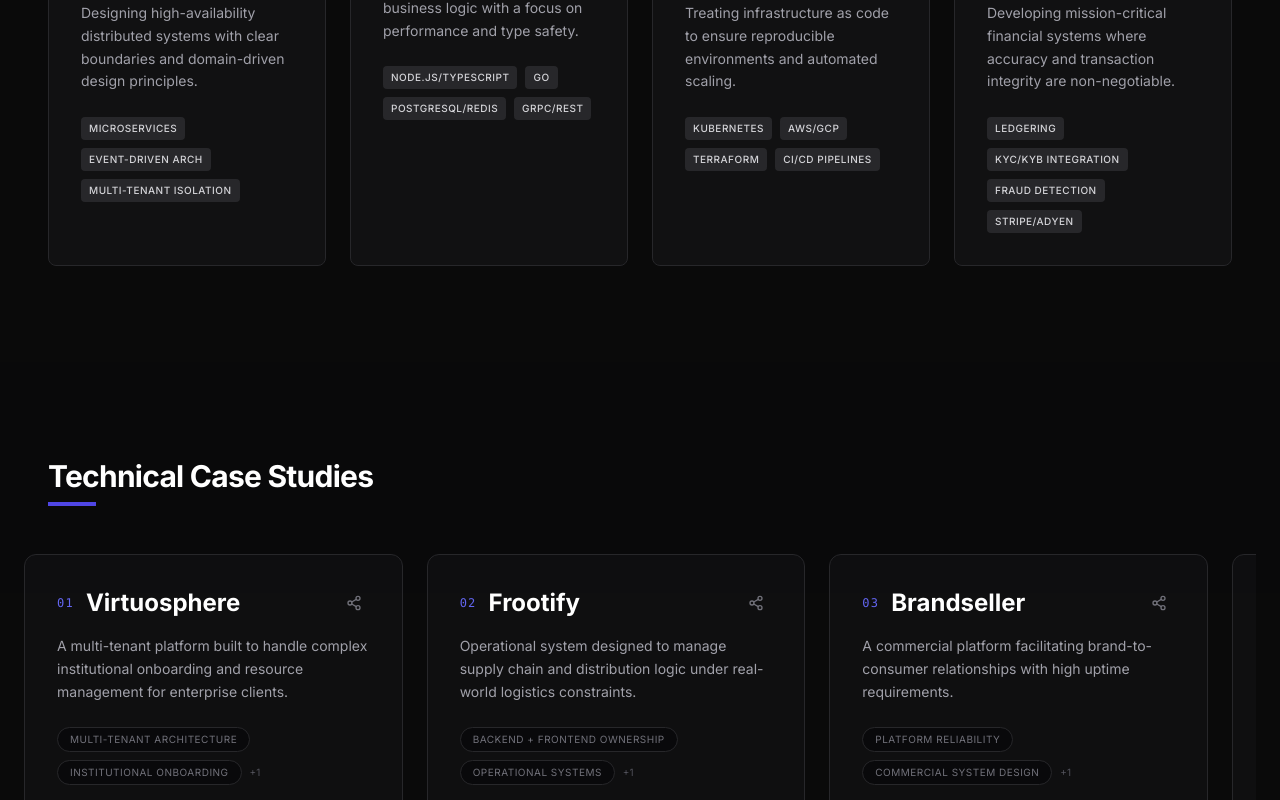
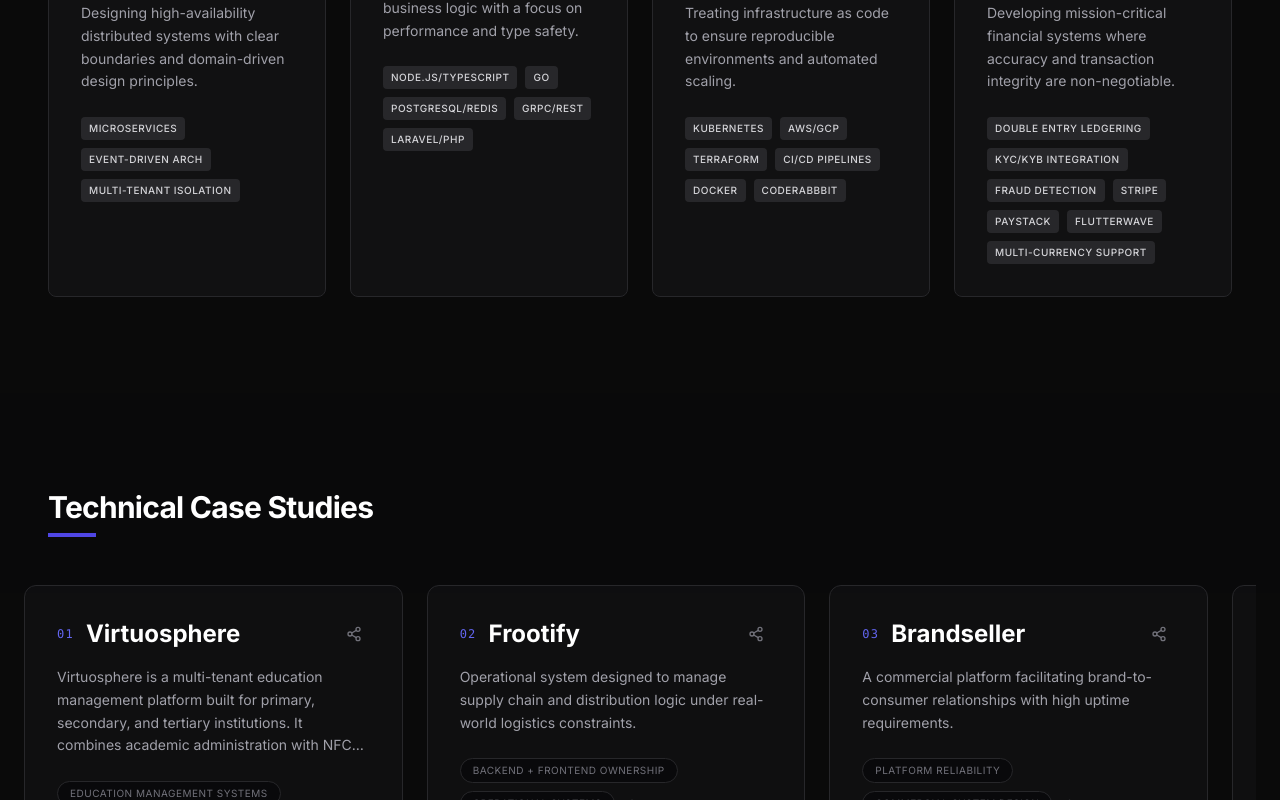
Before and after one commit to callmehalpha/callmehalpha-portfolio, a React (Vite) app: page / in a window 1280 px wide. Shown: the part 1440-2240 px from the top of the page. Built offline with nearby package versions, Linux system fonts and the light colour scheme.

Commit message:
feat: Enhance project details with focus tags and expanded descriptions, and update contact/footer information.

```diff
--- a/App.tsx
+++ b/App.tsx
@@ -189,6 +189,13 @@ const CaseStudyCard = ({ study }: { study: CaseStudy; key?: React.Key }) => {
             </div>
             <div className="mb-10">
               <ArchitectureDiagramPlaceholder title={study.name} />
+              <div className="mt-6 flex flex-wrap gap-2">
+                {study.focus.map(f => (
+                  <span key={f} className="px-3 py-1 bg-zinc-900 border border-zinc-800 text-indigo-400 text-[10px] rounded-full uppercase tracking-wider font-bold">
+                    {f}
+                  </span>
+                ))}
+              </div>
             </div>
             <div className="grid grid-cols-1 md:grid-cols-2 gap-12">
               <div>
@@ -465,7 +472,7 @@ export default function App() {
             </p>
             <div className="flex flex-wrap gap-8">
               <a
-                href="mailto:hello@callmehalpha.tech"
+                href="mailto:i.am.abdulazeez.yisau@gmail.com"
                 className="flex items-center gap-3 text-white font-bold group focus:outline-none focus-visible:ring-2 focus-visible:ring-white/50 focus-visible:bg-white/5 rounded-xl transition-all p-2 -m-2"
               >
                 <div className="w-12 h-12 bg-white/20 rounded-full flex items-center justify-center group-hover:bg-white/30 group-focus-visible:bg-white/30 transition-colors">
@@ -474,7 +481,7 @@ export default function App() {
                 Email
               </a>
               <a
-                href="https://linkedin.com"
+                href="https://www.linkedin.com/in/abdulazeez-yisau-tech-ceo/"
                 className="flex items-center gap-3 text-white font-bold group focus:outline-none focus-visible:ring-2 focus-visible:ring-white/50 focus-visible:bg-white/5 rounded-xl transition-all p-2 -m-2"
               >
                 <div className="w-12 h-12 bg-white/20 rounded-full flex items-center justify-center group-hover:bg-white/30 group-focus-visible:bg-white/30 transition-colors">
@@ -491,9 +498,9 @@ export default function App() {
       <footer className="py-12 px-6 border-t border-zinc-900">
         <div className="max-w-7xl mx-auto flex flex-col md:flex-row items-center justify-between gap-6">
           <div className="flex items-center gap-4 text-zinc-600 font-mono text-xs uppercase tracking-widest">
-            <span>&copy; 2024 CALLMEHALPHA</span>
+            <span>&copy; {new Date().getFullYear()} CALLMEHALPHA</span>
             <span className="h-4 w-px bg-zinc-800"></span>
-            <span>SYSTEMS BUILDER</span>
+            <span>STACKSMITH</span>
           </div>
           <div className="flex items-center gap-4 text-zinc-600 font-mono text-[10px] uppercase">
             <span>v2.4.0-STABLE</span>
--- a/constants.tsx
+++ b/constants.tsx
@@ -18,17 +18,17 @@ export const CAPABILITIES: Capability[] = [
   {
     title: "Backend Engineering",
     description: "Building robust API layers and business logic with a focus on performance and type safety.",
-    items: ["Node.js/TypeScript", "Go", "PostgreSQL/Redis", "gRPC/REST"]
+    items: ["Node.js/TypeScript", "Go", "PostgreSQL/Redis", "gRPC/REST", "LARAVEL/PHP"]
   },
   {
     title: "Infrastructure & DevOps",
     description: "Treating infrastructure as code to ensure reproducible environments and automated scaling.",
-    items: ["Kubernetes", "AWS/GCP", "Terraform", "CI/CD Pipelines"]
+    items: ["Kubernetes", "AWS/GCP", "Terraform", "CI/CD Pipelines", "Docker", "CodeRabbbit"]
   },
   {
     title: "Payments & Fintech Systems",
     description: "Developing mission-critical financial systems where accuracy and transaction integrity are non-negotiable.",
-    items: ["Ledgering", "KYC/KYB Integration", "Fraud Detection", "Stripe/Adyen"]
+    items: ["Double Entry Ledgering", "KYC/KYB Integration", "Fraud Detection", "Stripe", "Paystack", "Flutterwave", "Multi-currency support"]
   }
 ];
 
@@ -37,18 +37,29 @@ export const CASE_STUDIES: CaseStudy[] = [
     id: "virtuosphere",
     name: "Virtuosphere",
     url: "https://v1.virtuobusiness.com",
-    focus: ["Multi-tenant architecture", "Institutional onboarding", "Payments & identity"],
-    context: "A multi-tenant platform built to handle complex institutional onboarding and resource management for enterprise clients.",
-    role: "Lead Architect & Systems Engineer. Owned the core platform design from inception to production.",
-    architecture: "Modular monolith transitioning to micro-services. Utilized PostgreSQL with row-level security (RLS) for tenant isolation and Redis for session management.",
+    focus: [
+      "Education management systems",
+      "NFC-based identity & payments",
+      "Multi-tenant institutional platforms"
+    ],
+    context:
+      "Virtuosphere is a multi-tenant education management platform built for primary, secondary, and tertiary institutions. It combines academic administration with NFC-based identity and cashless payment infrastructure, designed for environments where authority, scale, and operational reliability are critical.",
+    role:
+      "Lead Architect & Systems Engineer. Led the platform from idea to production, including system design, infrastructure, hardware integration, and institutional rollout.",
+    architecture:
+      "Dockerized modular monolith built with NestJS for backend services, Next.js for administrative and web interfaces, and React Native for mobile applications. PostgreSQL is used as the primary datastore with strict tenant isolation (RLS) to separate schools and departments, while Redis handles session management, queues, and event-driven workflows. Custom services interface with NFC-enabled devices for identity, attendance, and on-premise payments.",
     decisions: [
-      "Implemented a custom RBAC system to handle hierarchical institutional roles.",
-      "Used an event-driven approach for background KYC/KYB processing to keep the UI responsive.",
-      "Architected a pluggable payment provider system to allow switching between gateways without rewriting business logic."
+      "Designed the system around institutional authority: school admins, departments, and staff roles were modeled before individual users.",
+      "Built a custom service to communicate with NFC-enabled devices manufactured in China, enabling real-time identity verification, attendance tracking, and on-campus transactions.",
+      "Implemented NFC cards as a unified identity layer for students and staff, supporting access control, attendance, and closed-loop payments within school premises.",
+      "Separated payment and identity domains from academic workflows to allow financial operations to scale independently without disrupting core school processes."
     ],
-    challenges: "Balancing the flexibility required by different enterprise tenants with the need for a shared, maintainable core codebase.",
-    outcome: "Successfully onboarded multiple high-tier institutional clients with zero data leakage between tenants.",
-    lessons: "Strict schema boundaries are more valuable than abstract 'flexibility'. Explicit constraints prevent cascading failures."
+    challenges:
+      "Coordinating software, hardware, and financial systems at institutional scale while maintaining tenant isolation, transaction integrity, and operational uptime.",
+    outcome:
+      "Processed payments for over 4,000 students during departmental and SUG fee collections at Federal University of Agriculture Abeokuta. Deployed daily NFC-based attendance and identity verification for over 1,000 students at Foursquare School, with consistent real-time usage.",
+    lessons:
+      "In institutional environments, authority-first design and operational reliability matter more than feature velocity. Systems earn trust when identity, payments, and administration are tightly integrated."
   },
   {
     id: "frootify",
```
